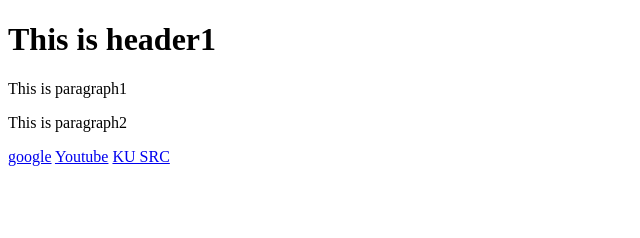
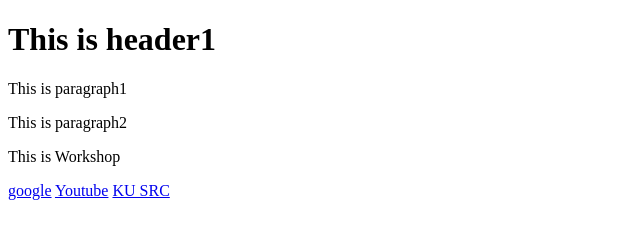
Before and after one commit to creamz01/week4, a plain HTML site: page index.html in a window 1280 px wide. Shown: the whole page, without its empty margins (0-640 px from the left). Drawn offline with Linux system fonts and the light colour scheme.

Commit message:
add new paragraph (workshop)

```diff
--- a/index.html
+++ b/index.html
@@ -7,6 +7,7 @@
     <h1>This is header1</h1>
     <p>This is paragraph1</p>
     <p>This is paragraph2</p>
+    <p>This is Workshop</p>
     <a href="http://www.google.co.th">google</a>
     <a href="http://www.youtube.com">Youtube</a>
     <a href="http://www.src.ku.ac.th">KU SRC</a>
```
